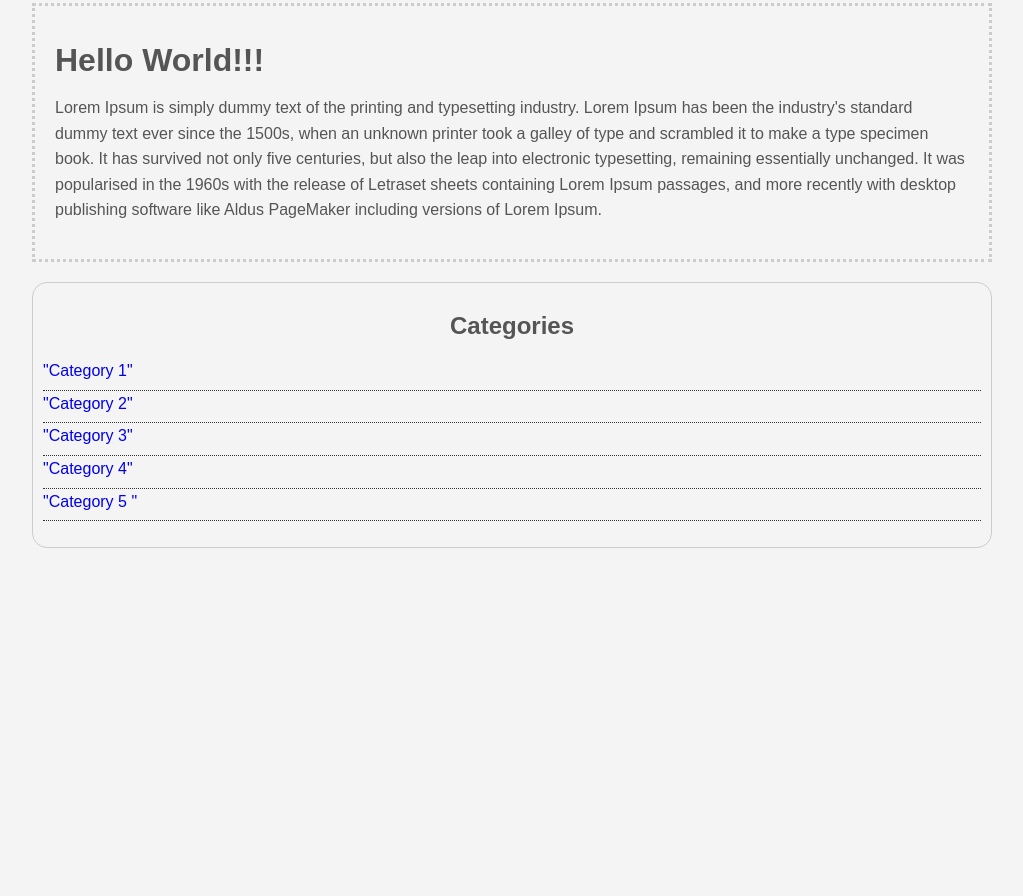
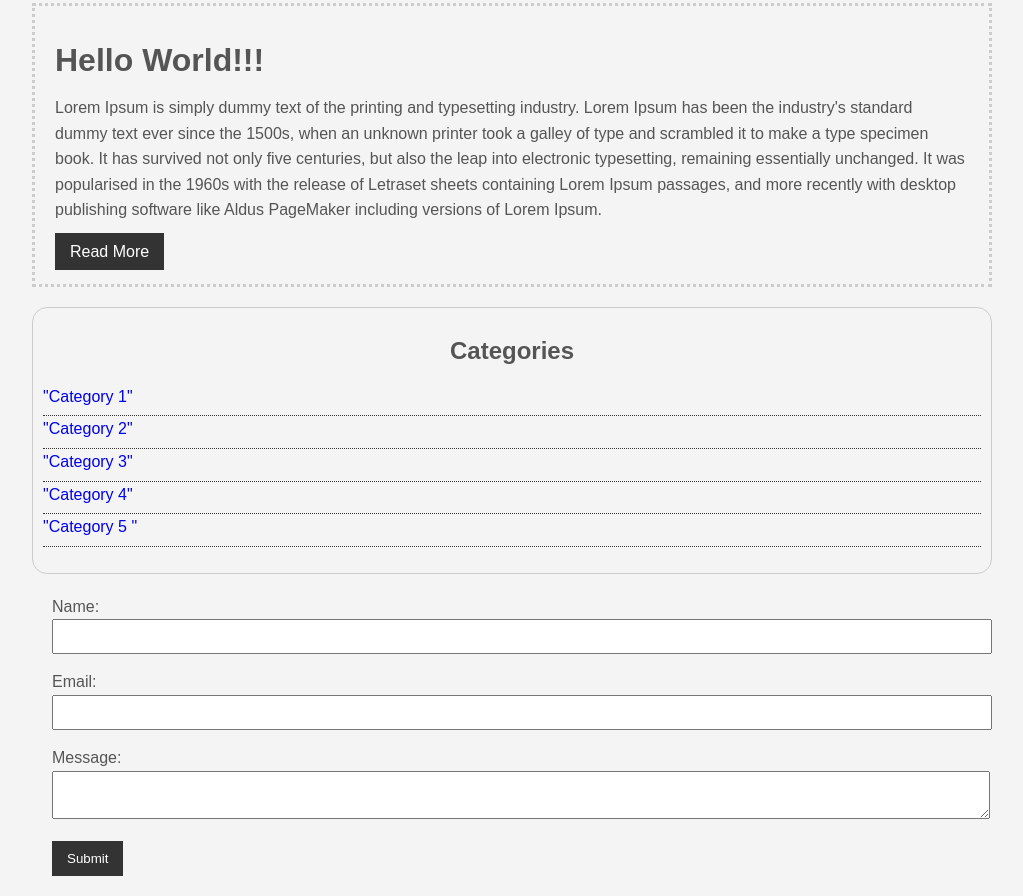
Before and after one commit to thaisfreitas/html_full_course, a plain HTML site: page cssCrashCourse/cssheatsheet/index.html in a window 1280 px wide. Shown: the part 302-1198 px from the top of the page, without its empty margins (128-1151 px from the left). Before the commit the page ends 850 px from the top, so only its background shows below. Drawn offline with Linux system fonts and the light colour scheme.

Commit message:
add form to the website and make it pretty

```diff
--- a/cssCrashCourse/cssheatsheet/css/style.css
+++ b/cssCrashCourse/cssheatsheet/css/style.css
@@ -23,6 +23,13 @@ body{
     margin: auto;
 }
 
+.button{
+    background-color: #333333;
+    color: #ffffff;
+    padding: 10px 15px;
+    border: none;
+}
+
 .box-1 {
     background-color: #333333;
     color: #fff;
@@ -44,13 +51,17 @@ body{
     margin: 20px 0;
 }
 
-
 a{
     text-decoration: none;
 }
 
 a:hover{
     color:red;
+}
+
+.button:hover{
+    background-color: red;
+    color: #ffffff;
 }
 
 a:active{
@@ -94,3 +105,20 @@ a:active{
     border-bottom: dotted 1px #333;
 
 }
+
+.my-form{
+    padding: 20px;
+}
+
+.my-form .form-group {
+    padding-bottom: 15px;
+}
+
+.my-form label{
+    display: block;
+}
+
+.my-form input[type=text], .my-form textarea {
+    padding: 8px;
+    width: 100%;
+}
--- a/cssCrashCourse/cssheatsheet/index.html
+++ b/cssCrashCourse/cssheatsheet/index.html
@@ -15,6 +15,7 @@
         <div class="box-2">
             <h1>Hello World!!!</h1>
             <p>Lorem Ipsum is simply dummy text of the printing and typesetting industry. Lorem Ipsum has been the industry's standard dummy text ever since the 1500s, when an unknown printer took a galley of type and scrambled it to make a type specimen book. It has survived not only five centuries, but also the leap into electronic typesetting, remaining essentially unchanged. It was popularised in the 1960s with the release of Letraset sheets containing Lorem Ipsum passages, and more recently with desktop publishing software like Aldus PageMaker including versions of Lorem Ipsum.</p>
+            <a class="button" href="#"> Read More </a>
         </div>
 
         <div class="categories">
@@ -29,7 +30,23 @@
 
         </div>
 
+    <form class="my-form">
+        <div class="form-group">
+            <label>Name: </label>
+            <input type="text" name="name">
+        </div>
+        <div class="form-group">
+            <label>Email: </label>
+            <input type="text" name="email">
+        </div>
+        <div class="form-group">
+            <label>Message: </label>
+            <textarea name="message"></textarea>
+        </div>
+        <input class="button" type="submit" value="Submit" name="">
+    </form>
+
     </div>
-
+    <!-- container end -->
 </body>
 </html>
```
